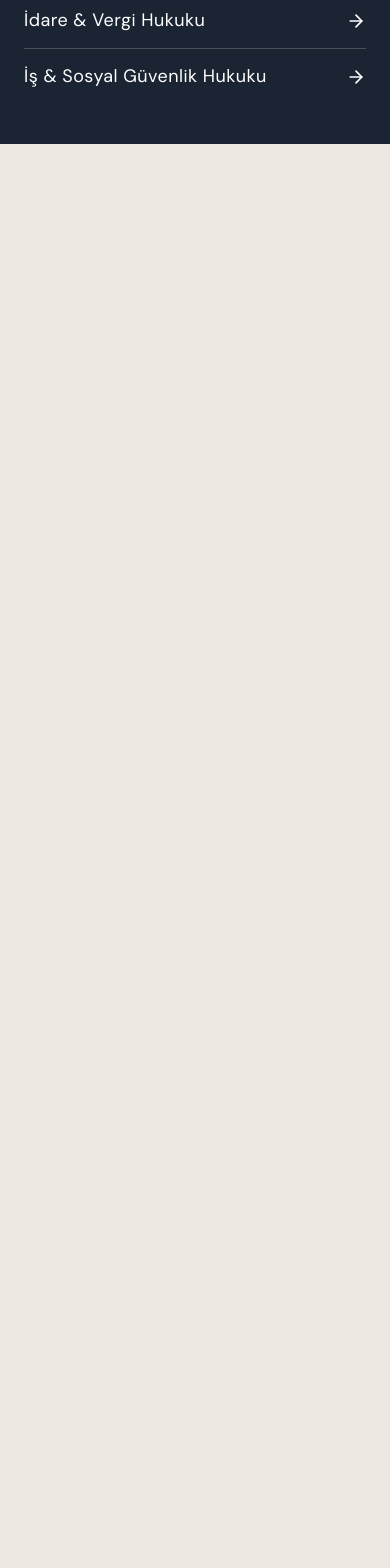
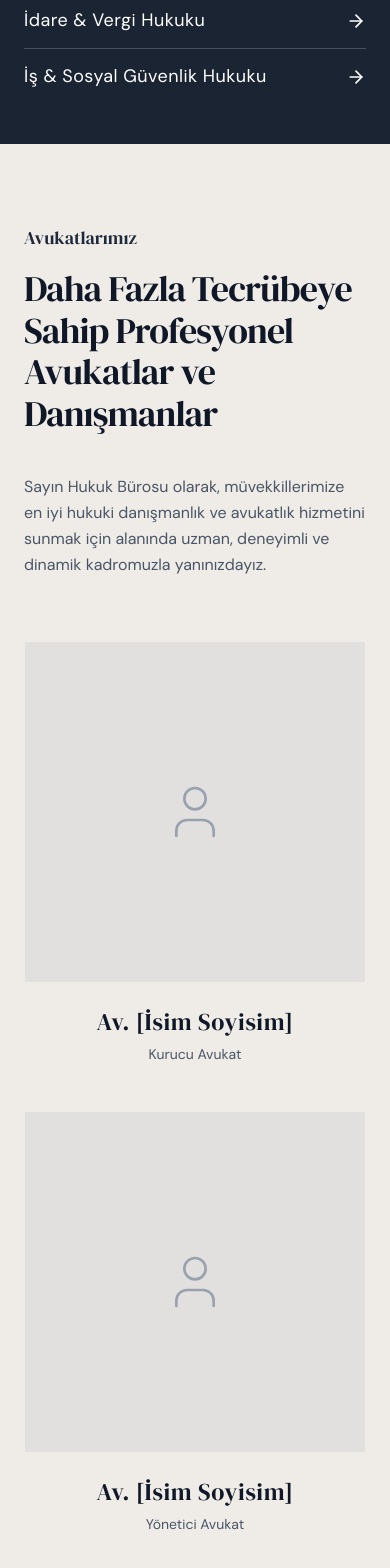
Before and after one commit to sahin-oguzhan/law-site-project, a Next.js app: page / in a window 390 px wide. Shown: the part 1502-3070 px from the top of the page. Before the commit the page ends 1646 px from the top, so only its background shows below. Built offline with nearby package versions, Linux system fonts and the light colour scheme.

Commit message:
Add Lawyers component with responsive design

```diff
--- a/src/app/page.tsx
+++ b/src/app/page.tsx
@@ -1,5 +1,6 @@
 import About from '@/components/About';
 import Hero from '@/components/Hero';
+import Lawyers from '@/components/Lawyers';
 import Navbar from '@/components/Navbar';
 import ServicesBanner from '@/components/ServicesBanner';
 
@@ -10,6 +11,7 @@ export default function Home() {
       <Hero />
       <About />
       <ServicesBanner />
+      <Lawyers />
     </main>
   );
 }
--- /dev/null
+++ b/src/components/Lawyers.tsx
@@ -0,0 +1,56 @@
+import { User } from 'lucide-react';
+
+const lawyers = [
+  {
+    name: 'Av. [İsim Soyisim]',
+    role: 'Kurucu Avukat',
+  },
+  {
+    name: 'Av. [İsim Soyisim]',
+    role: 'Yönetici Avukat',
+  },
+];
+
+export default function Lawyers() {
+  return (
+    <section className="w-full bg-[#EFECE8] py-20 lg:py-32">
+      <div className="mx-auto flex w-full max-w-7xl flex-col px-6 lg:px-12">
+        <div className="mb-16 flex flex-col justify-between gap-10 lg:mb-24 lg:flex-row lg:items-end">
+          <div className="flex flex-col lg:max-w-[55%]">
+            <span className="font-dmSerif mb-4 text-lg font-medium text-gray-800 lg:mb-6">
+              Avukatlarımız
+            </span>
+            <h2 className="font-dmSerif text-[36px] leading-[1.15] tracking-tight text-gray-900 sm:text-[44px] lg:text-[52px]">
+              Daha Fazla Tecrübeye Sahip Profesyonel Avukatlar ve Danışmanlar
+            </h2>
+          </div>
+
+          <div className="lg:max-w-[35%]">
+            <p className="font-dmSans text-base leading-relaxed text-gray-600 sm:text-lg">
+              Sayın Hukuk Bürosu olarak, müvekkillerimize en iyi hukuki
+              danışmanlık ve avukatlık hizmetini sunmak için alanında uzman,
+              deneyimli ve dinamik kadromuzla yanınızdayız.
+            </p>
+          </div>
+        </div>
+
+        <div className="mx-auto grid w-full max-w-4xl grid-cols-1 gap-12 sm:grid-cols-2 lg:gap-24">
+          {lawyers.map((lawyer, index) => (
+            <div key={index} className="flex flex-col items-center text-center">
+              <div className="relative mb-6 flex aspect-square w-full max-w-85 items-center justify-center bg-[#D6D6D6]/50 text-gray-400 transition-colors hover:bg-[#D6D6D6]/80">
+                <User size={64} strokeWidth={1} />
+              </div>
+
+              <h3 className="font-dmSerif mb-1.5 text-2xl tracking-wide text-gray-900 sm:text-3xl">
+                {lawyer.name}
+              </h3>
+              <p className="font-dmSans text-sm text-gray-600 sm:text-base">
+                {lawyer.role}
+              </p>
+            </div>
+          ))}
+        </div>
+      </div>
+    </section>
+  );
+}
--- a/src/components/Navbar.tsx
+++ b/src/components/Navbar.tsx
@@ -29,6 +29,12 @@ export default function Navbar() {
             className="transition-colors hover:font-bold hover:text-[#1A2433]"
           >
             Çalışma Alanlarımız
+          </Link>
+          <Link
+            href="/"
+            className="transition-colors hover:font-bold hover:text-[#1A2433]"
+          >
+            Avukatlarımız
           </Link>
           <Link
             href="/"
```
